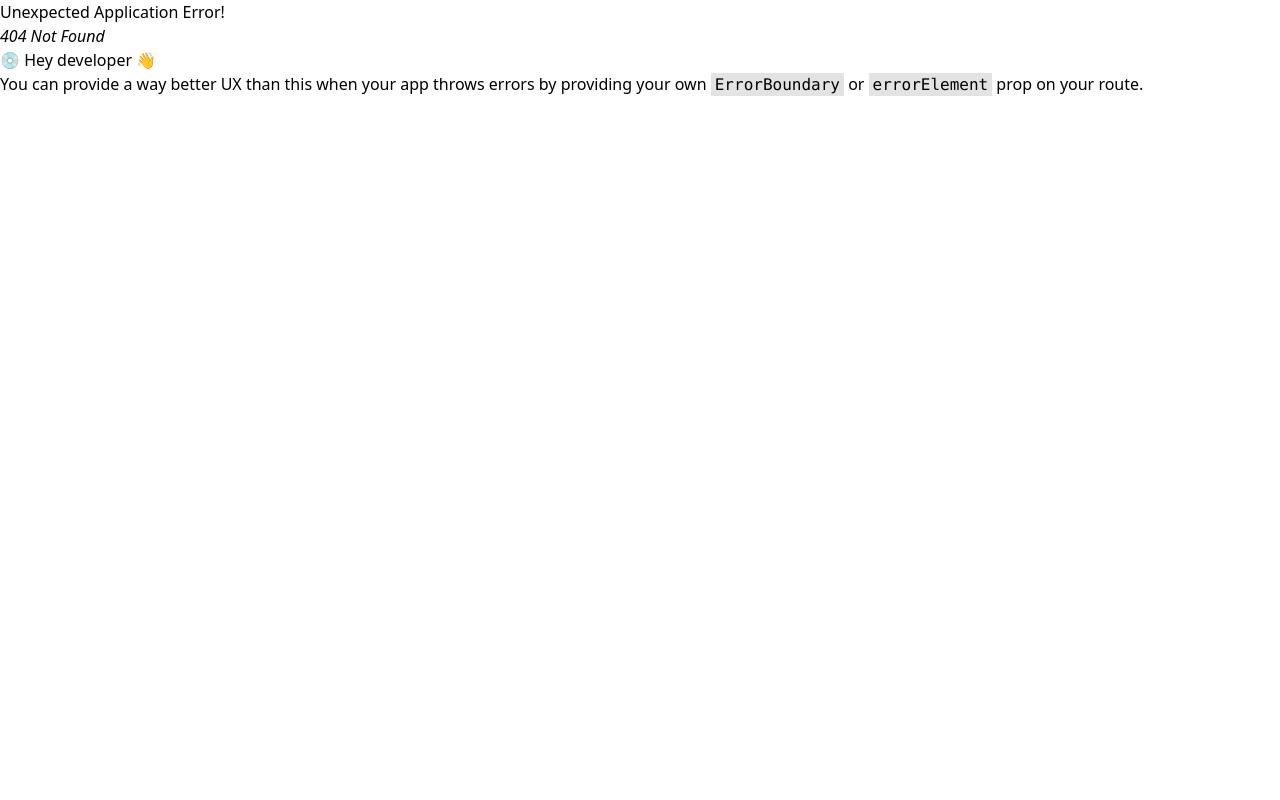
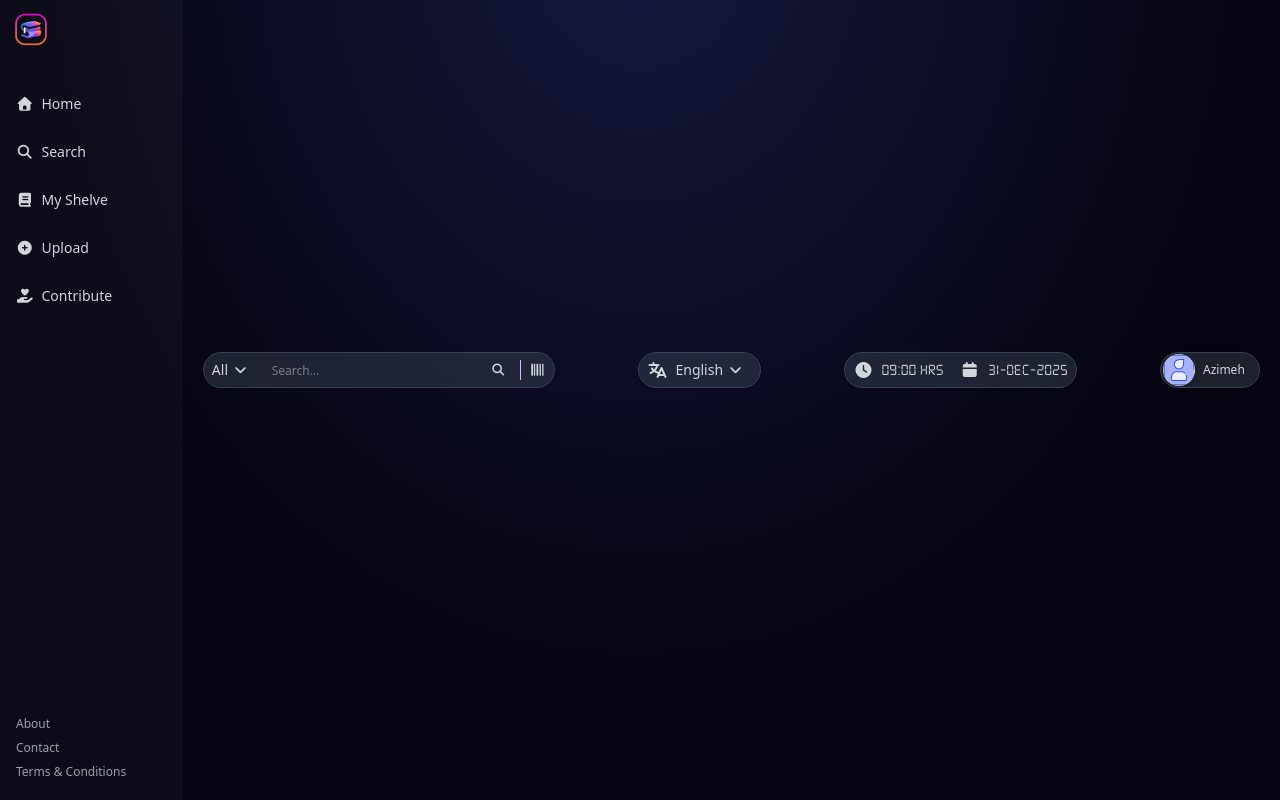
Before and after one commit to zimcodes1/E-Library, a React (Vite) app in the folder client/: page /search in a window 1280 px wide. Before the commit this address had no page. Built offline with nearby package versions, Linux system fonts and the light colour scheme.

Commit message:
feat:make search page basic structure, change sidenav buttons to navlinks

```diff
--- a/client/src/components/SideMenu.tsx
+++ b/client/src/components/SideMenu.tsx
@@ -1,4 +1,4 @@
-
+import { Link } from "react-router-dom"
 
 function SideMenu() {
     return (
@@ -8,26 +8,26 @@ function SideMenu() {
             </span>
 
             <span className="w-full h-fit mt-5 flex flex-col">
-                <span className="w-full text-sm h-12 flex justify-start items-center cursor-pointer text-gray-300 px-2 hover:bg-[#48576050] rounded-md transition duration-300">
+                <Link to='/home' className="w-full text-sm h-12 flex justify-start items-center cursor-pointer text-gray-300 px-2 hover:bg-[#48576050] rounded-md transition duration-300">
                     <i className="fa fa-home"></i>
                     <p className="pl-2">Home</p>
-                </span>
-                <span className="w-full text-sm h-12 flex justify-start items-center cursor-pointer text-gray-300 px-2 hover:bg-[#48576050] rounded-md transition duration-300">
+                </Link>
+                <Link to='/search' className="w-full text-sm h-12 flex justify-start items-center cursor-pointer text-gray-300 px-2 hover:bg-[#48576050] rounded-md transition duration-300">
                     <i className="fa fa-search"></i>
                     <p className="pl-2">Search</p>
-                </span>
-                <span className="w-full text-sm h-12 flex justify-start items-center cursor-pointer text-gray-300 px-2 hover:bg-[#48576050] rounded-md transition duration-300">
+                </Link>
+                <Link to='/' className="w-full text-sm h-12 flex justify-start items-center cursor-pointer text-gray-300 px-2 hover:bg-[#48576050] rounded-md transition duration-300">
                     <i className="fa fa-book"></i>
                     <p className="pl-2">My Shelve</p>
-                </span>
-                <span className="w-full text-sm h-12 flex justify-start items-center cursor-pointer text-gray-300 px-2 hover:bg-[#48576050] rounded-md transition duration-300">
+                </Link>
+                <Link to='/' className="w-full text-sm h-12 flex justify-start items-center cursor-pointer text-gray-300 px-2 hover:bg-[#48576050] rounded-md transition duration-300">
                     <i className="fa fa-plus-circle"></i>
                     <p className="pl-2">Upload</p>
-                </span>
-                <span className="w-full text-sm h-12 flex justify-start items-center cursor-pointer text-gray-300 px-2 hover:bg-[#48576050] rounded-md transition duration-300">
+                </Link>
+                <Link to='/' className="w-full text-sm h-12 flex justify-start items-center cursor-pointer text-gray-300 px-2 hover:bg-[#48576050] rounded-md transition duration-300">
                     <i className="fa-solid fa-hand-holding-heart"></i>
                     <p className="pl-2">Contribute</p>
-                </span>
+                </Link>
             </span>
 
 
--- a/client/src/components/TopMenu.tsx
+++ b/client/src/components/TopMenu.tsx
@@ -44,7 +44,7 @@ export function TopBar() {
                     <i className="fa fa-search"></i>
                 </span>
                 <span className="w-auto px-2 flex justify-center items-center cursor-pointer h-6/10 border-l border-purple-300" title="Scan ISBN/ISSN Code">
-                    <i className="fa fa-barcode text-sm text-gray-800"></i>
+                    <i className="fa fa-barcode text-sm text-gray-300"></i>
                 </span>
             </span>
             {/* Language Selector - Future Feature */}
--- a/client/src/components/ui/CustomSelect.tsx
+++ b/client/src/components/ui/CustomSelect.tsx
@@ -6,7 +6,7 @@ function CustomSelect({ defaultValue, options, customStyles }: { defaultValue?:
     return (
         <span onClick={() => {
             (activeState == 'hidden') ? setActiveState('') : setActiveState('hidden')
-        }} className="flex h-6/10 w-auto text-gray-300 text-sm relative rounded-l-2xl items-center px-2 justify-center">
+        }} className="flex h-6/10 w-auto text-gray-300 text-sm relative rounded-l-2xl items-center px-2 justify-center cursor-pointer">
             <p>{value} <i className="fa fa-angle-down"></i> </p>
             <div className={`w-50 absolute top-10 z-10 left-0 bg-gray-700 border border-gray-600 rounded-2xl backdrop-blur-3xl h-fit flex flex-col overflow-hidden p-2 ${customStyles} ${activeState}`}>
                 {options?.map((option, index) => {
--- a/client/src/main.tsx
+++ b/client/src/main.tsx
@@ -6,12 +6,14 @@ import LandingPage from './pages/LandingPage';
 import LoginPage from './pages/Login';
 import SignUp from './pages/SignUp';
 import HomePage from './pages/HomePage';
+import SearchPage from './pages/Search';
 
 const router  = createBrowserRouter([
   {path:"/", element:<LandingPage />},
   {path:'/login', element: <LoginPage/>},
   {path:'/signup', element: <SignUp/>},
   {path:'/home', element: <HomePage/>},
+  {path:'/search', element: <SearchPage/>}
 ]
 )
 createRoot(document.getElementById('root')!).render(
--- a/client/src/pages/HomePage.tsx
+++ b/client/src/pages/HomePage.tsx
@@ -38,7 +38,7 @@ function HomePage() {
                             </span>
                         </div>
                         {/* New Arrivals */}
-                        <div className="w-[57%] h-full bg-[#4857605a] border border-gray-700 flex justify-between rounded-xl overflow-hidden">
+                        <div className="w-[57%] h-full bg-transparent border border-gray-700 flex justify-between rounded-xl overflow-hidden">
                             <div className="w-1/13 h-full flex justify-center items-center bg-linear-to-b rounded-l-lg to-purple-900 from-[#b30220]">
                                 <p className="text-gray-50 text-sm -rotate-90 text-nowrap font-medium">New Arrivals</p>
                             </div>
--- /dev/null
+++ b/client/src/pages/Search.tsx
@@ -0,0 +1,22 @@
+import SideMenu from "../components/SideMenu"
+import { TopBar } from "../components/TopMenu"
+import BookItem from "../components/BookItem"
+
+function SearchPage() {
+    return (
+        <div className="w-full flex justify-end items-center bgImage min-h-screen pb-10">
+            {/* Side Navigation Menu */}
+            <SideMenu />
+            <div className="w-6/7 h-full flex flex-col px-10 pt-5 relative">
+                {/* Topbar component for Search Feature, Language Switch ... */}
+                <TopBar />
+                {/* Main Contents */}
+                <div className="w-full h-full flex mt-15 flex-col">
+
+                </div>
+            </div>
+        </div>)
+}
+
+
+export default SearchPage
```
